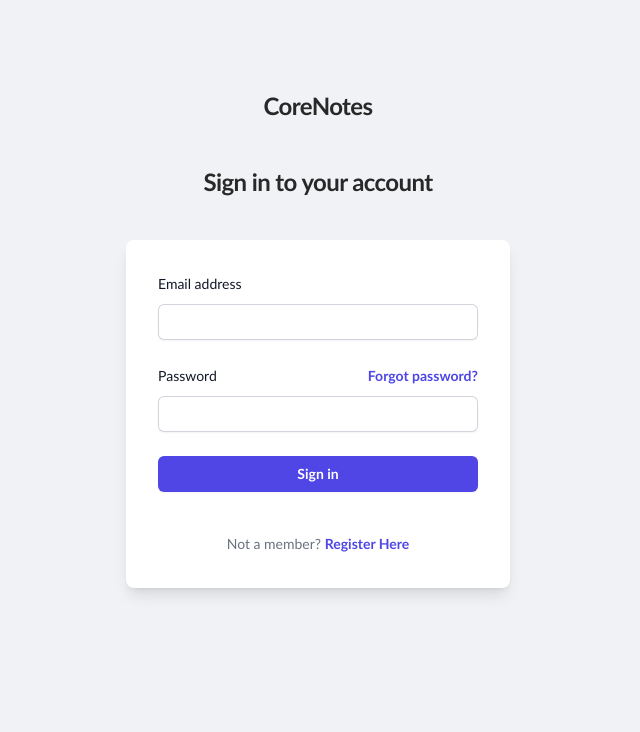
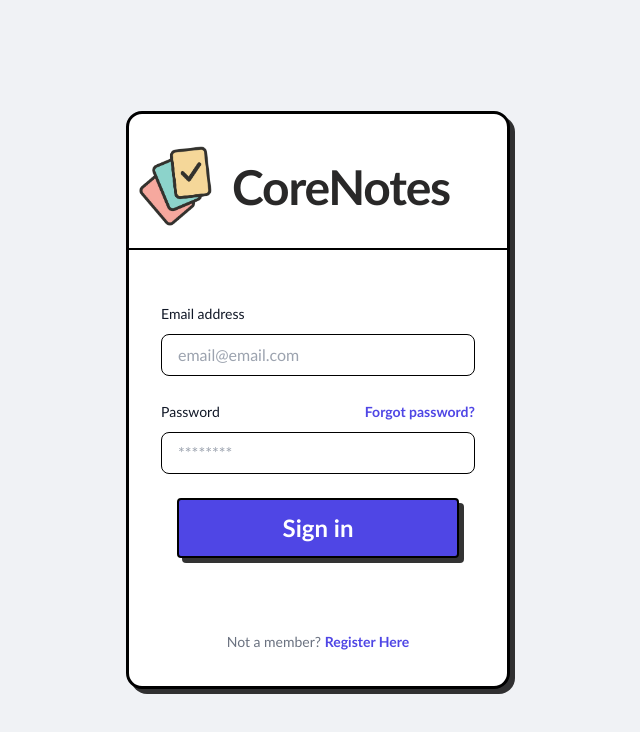
Before and after one commit to Jh0wjso/task-manager, a React (Vite) app: page /login in a window 1280 px wide. Shown: the top 732 px of the page, without its empty margins (322-962 px from the left). Built offline with nearby package versions, Linux system fonts and the light colour scheme.

Commit message:
Login screen finished

```diff
--- a/src/screens/Login/index.tsx
+++ b/src/screens/Login/index.tsx
@@ -1,5 +1,6 @@
 import React, { useState } from "react";
 import { Link } from "react-router-dom";
+import "./styles.css";
 
 interface User {
   userId: number;
@@ -13,7 +14,7 @@ export default function LoginPage() {
   const [password, setPassword] = useState("");
   const [name] = useState("");
   const [userId] = useState(0);
-  const [showstatusMessage, setShowstatusMessage] = useState(false);
+  const [showStatusMessage, setShowStatusMessage] = useState(false);
 
   async function handleLogin() {
     const user: User = {
@@ -30,32 +31,34 @@ export default function LoginPage() {
     const data = await response.json();
 
     if (data.statusCode === 200) {
-      setShowstatusMessage(false);
+      setShowStatusMessage(false);
       user.userId = data.user.userId;
       user.name = data.user.name;
       localStorage.setItem("user", JSON.stringify(user));
       window.location.href = "/home";
     } else {
-      setShowstatusMessage(true);
+      setShowStatusMessage(true);
     }
   }
 
-
-
   return (
     <>
-      <div className="flex min-h-full flex-1 flex-col justify-center px-6 py-12 lg:px-8">
-        <div className="sm:mx-auto sm:w-full sm:max-w-sm">
-          <h1 className="mt-10 text-center text-2xl font-bold leading-9 tracking-tight">
-            CoreNotes
-          </h1>
-          <h2 className="mt-10 text-center text-2xl font-bold leading-9 tracking-tight">
-            Sign in to your account
-          </h2>
-        </div>
-
-        <div className="mt-10 sm:mx-auto sm:w-full sm:max-w-sm bg-white p-8 rounded-lg shadow-lg max-w-sm w-full">
-          <form className="space-y-6" action="#" method="POST">
+      <div className="flex h-screen flex-1 flex-col items-center justify-center px-6 py-12 lg:px-8">
+        <div className="loginBox bg-white py-8 border-[3px] border-black rounded-2xl max-w-sm w-full">
+          <div className="border-b-2 border-black flex justify-start sm:mx-auto sm:w-full sm:max-w-sm mb-5 pb-5 pl-2">
+            <img
+              src={"src/images/home-icon.png"}
+              alt="logo"
+              className="mr-5"
+              width={75}
+            />
+            <div className="flex flex-col items-start justify-center">
+              <h1 className="smt-10 text-start text-5xl ms:text-7xl font-bold leading-9 tracking-tight">
+                CoreNotes
+              </h1>
+            </div>
+          </div>
+          <form className="space-y-6 p-8" action="#" method="POST">
             <div>
               <label
                 htmlFor="email"
@@ -71,7 +74,8 @@ export default function LoginPage() {
                   autoComplete="email"
                   onChange={(e) => setEmail(e.target.value)}
                   required
-                  className="block w-full rounded-md border-0 py-1.5 text-gray-900 shadow-sm ring-1 ring-inset ring-gray-300 placeholder:text-gray-400 focus:ring-2 focus:ring-inset focus:ring-indigo-600 sm:text-sm sm:leading-6"
+                  placeholder="email@email.com"
+                  className="form-input border-black w-full px-4 py-2 border rounded-lg text-gray-700 focus:ring-blue-500"
                 />
               </div>
             </div>
@@ -101,18 +105,21 @@ export default function LoginPage() {
                   onChange={(e) => setPassword(e.target.value)}
                   autoComplete="current-password"
                   required
-                  className="block w-full rounded-md border-0 py-1.5 text-gray-900 shadow-sm ring-1 ring-inset ring-gray-300 placeholder:text-gray-400 focus:ring-2 focus:ring-inset focus:ring-indigo-600 sm:text-sm sm:leading-6"
+                  placeholder="********"
+                  className="form-input border-black w-full px-4 py-2 border rounded-lg text-gray-700 focus:ring-blue-500"
                 />
               </div>
-              {showstatusMessage && (
-                <p id="errormessage" className="text-red-600 text-xs mt-2">Usuario ou senha incorreto</p>
+              {showStatusMessage && (
+                <p id="errormessage" className="text-red-600 text-xs mt-2">
+                  Usuario ou senha incorreto
+                </p>
               )}
             </div>
 
-            <div>
+            <div className="loginButtonMain">
               <button
                 type="submit"
-                className="flex w-full justify-center rounded-md bg-indigo-600 px-3 py-1.5 text-sm font-semibold leading-6 text-white shadow-sm hover:bg-blue-600 focus-visible:outline focus-visible:outline-2 focus-visible:outline-offset-2 focus-visible:outline-indigo-600"
+                className="flex w-full justify-center text-white text-2xl font-bold"
                 onClick={handleLogin}
               >
                 Sign in
--- a/src/screens/Login/styles.css
+++ b/src/screens/Login/styles.css
@@ -0,0 +1,8 @@
+.loginButtonMain{
+    @apply m-4 bg-indigo-600 hover:bg-indigo-900 py-3 rounded border-black border-2;
+    box-shadow: 5px 5px 0px 0px #000000cc;
+}
+
+.loginBox{
+    box-shadow: 5px 5px 0px 0px #000000cc;
+}
```
